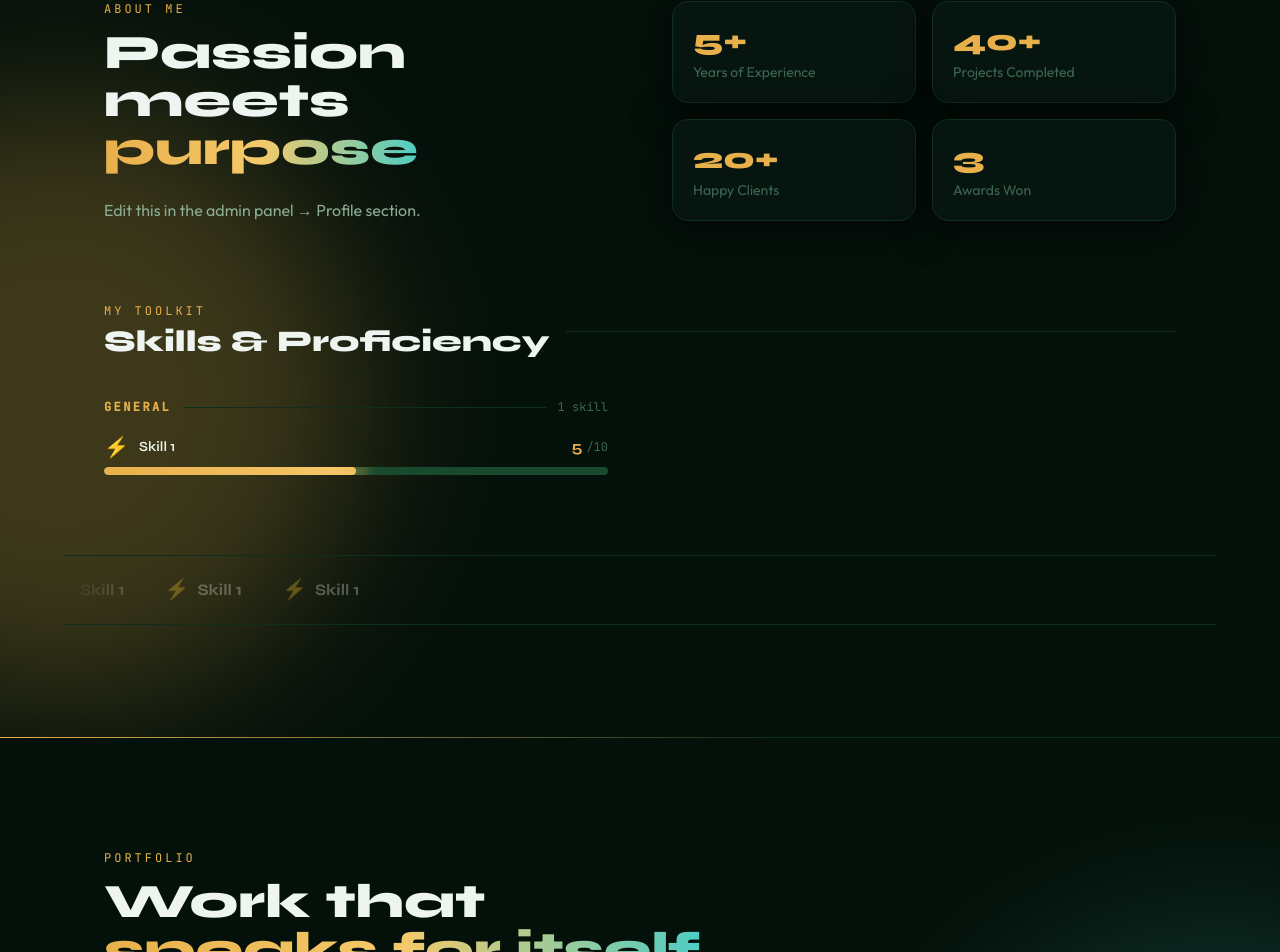
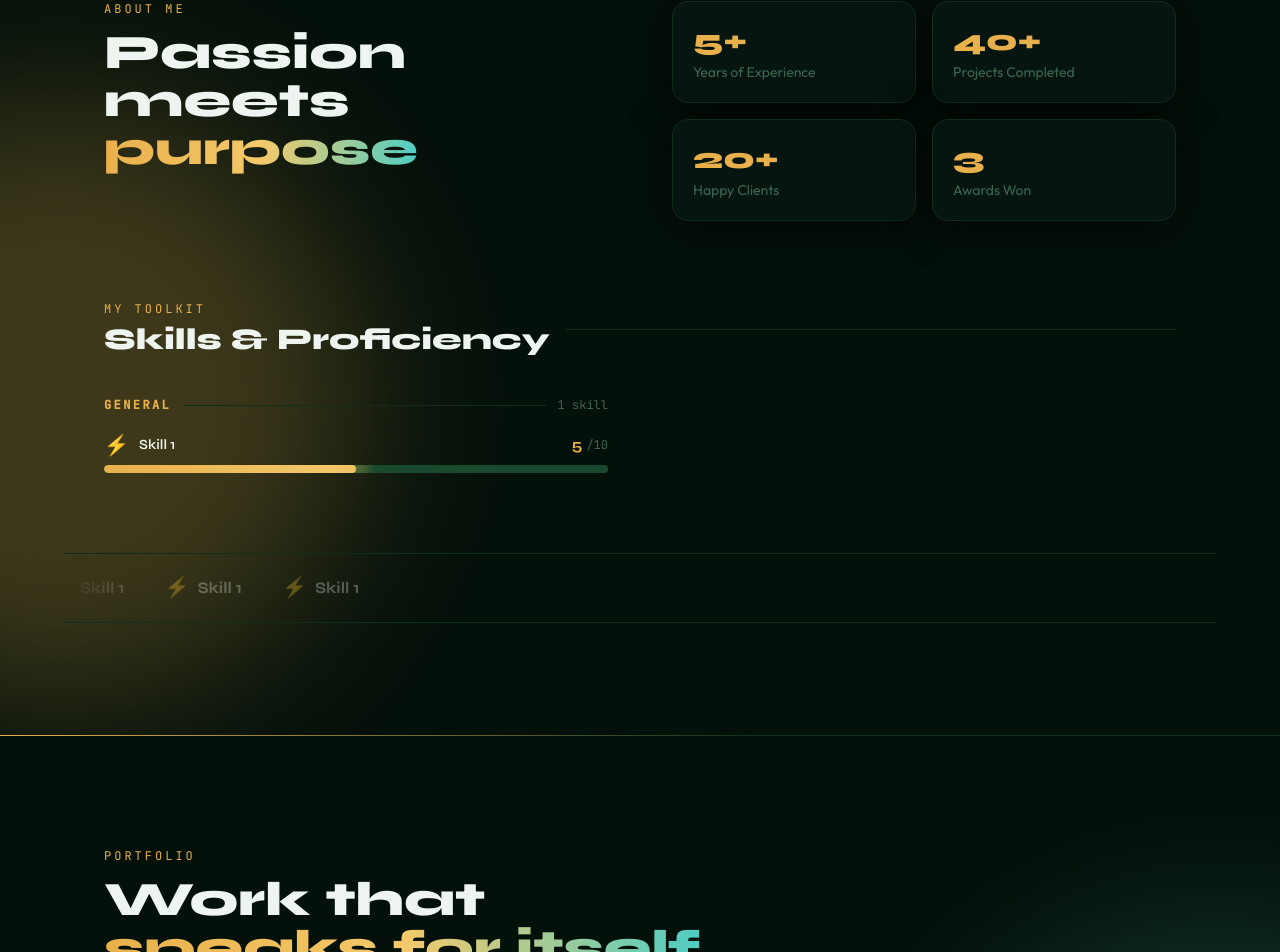
Before and after one commit to SDIRIMohamedAmine/portfolio, a React (Create React App) app: page / in a window 1280 px wide. Shown: the part 912-1864 px from the top of the page. Built offline with nearby package versions, Linux system fonts and the light colour scheme; no server answers; the database is empty; the HTML template or start-up script is replaced by a standard one.

Commit message:
Remove bio display from About component
Removed conditional rendering for bio in About component.

```diff
--- a/src/components/About.jsx
+++ b/src/components/About.jsx
@@ -187,9 +187,7 @@ export default function About() {
               }
             />
             <div className="flex flex-col gap-4 mt-6">
-              {info.bio && (
-                <p className="font-body text-text-secondary leading-relaxed">{info.bio}</p>
-              )}
+
               {info.bio_extended && (
                 <p className="font-body text-text-secondary leading-relaxed">{info.bio_extended}</p>
               )}
```
